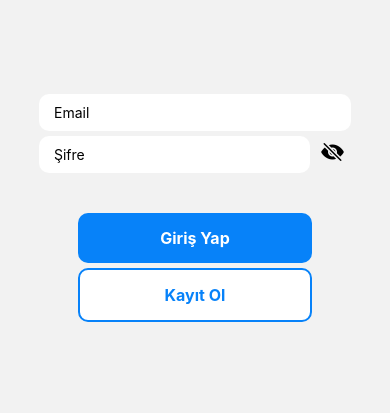
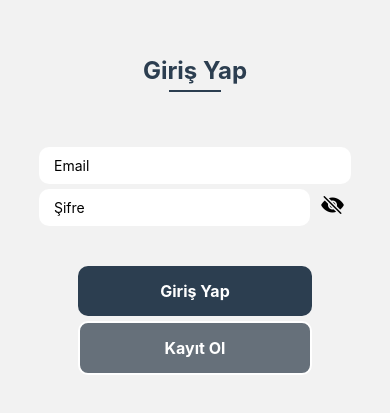
Before and after one commit to mehmetozzen/Mobile-E-Commerce-Project, a React Native app: screen /Login in a window 390 px wide. Shown: the part 217-630 px from the top of the page. Built offline with nearby package versions, Linux system fonts and the light colour scheme; no server answers.

Commit message:
Düzenlemeler - 26.12.23

```diff
--- a/app/screens/Login/Login.tsx
+++ b/app/screens/Login/Login.tsx
@@ -6,9 +6,8 @@ import {
   TextInput,
   TouchableOpacity,
   KeyboardAvoidingView,
-  Modal,
 } from 'react-native';
-import { createUserWithEmailAndPassword, signInWithEmailAndPassword } from 'firebase/auth';
+import { signInWithEmailAndPassword } from 'firebase/auth';
 import { auth } from '../../../firebaseConfig';
 import { Ionicons } from '@expo/vector-icons';
 import { RegisterModal } from './RegisterModal';
@@ -35,6 +34,16 @@ export default function Login() {
 
   return (
     <KeyboardAvoidingView style={styles.container}>
+      <View style={styles.visualTitleContainer}>
+        <Text style={styles.visualTitleText}>
+
+          <Text>Giriş </Text>
+
+          <Text>Yap</Text>
+        </Text>
+        <View style={styles.titleUnderline}></View>
+      </View>
+
       <View style={styles.inputContainer}>
         <TextInput
           placeholder="Email"
@@ -82,12 +91,31 @@ export default function Login() {
   );
 }
 
-
 const styles = StyleSheet.create({
   container: {
     flex: 1,
     justifyContent: 'center',
     alignItems: 'center',
+  },
+  visualTitleContainer: {
+    marginTop: 20,
+    alignItems: 'center',
+  },
+  visualTitleText: {
+    fontSize: 24,
+    fontWeight: 'bold',
+    color: '#2C3E50',
+    flexDirection: 'row',
+  },
+  blueText: {
+    color: '#2C3E50',
+  },
+  titleUnderline: {
+    backgroundColor: '#2C3E50',
+    height: 2,
+    width: '50%',
+    marginTop: 5,
+    marginBottom: 50
   },
   inputContainer: {
     width: '80%',
@@ -98,7 +126,6 @@ const styles = StyleSheet.create({
     paddingVertical: 10,
     borderRadius: 10,
     marginTop: 5,
-
   },
   inputPass: {
     backgroundColor: 'white',
@@ -106,8 +133,7 @@ const styles = StyleSheet.create({
     paddingVertical: 10,
     borderRadius: 10,
     marginTop: 5,
-    width: '87%'
-
+    width: '87%',
   },
   buttonContainer: {
     width: '60%',
@@ -116,25 +142,25 @@ const styles = StyleSheet.create({
     marginTop: 40,
   },
   button: {
-    backgroundColor: '#0782F9',
+    backgroundColor: '#2C3E50',
     width: '100%',
     padding: 15,
     borderRadius: 10,
     alignItems: 'center',
-  },
-  buttonOutline: {
-    backgroundColor: 'white',
-    marginTop: 5,
-    borderColor: '#0782F9',
-    borderWidth: 2,
   },
   buttonText: {
     color: 'white',
     fontWeight: '700',
     fontSize: 16,
   },
+  buttonOutline: {
+    backgroundColor: '#66707a',
+    marginTop: 5,
+    borderColor: 'white',
+    borderWidth: 2,
+  },
   buttonOutlineText: {
-    color: '#0782F9',
+    color: 'white',
     fontWeight: '700',
     fontSize: 16,
   },
@@ -143,26 +169,4 @@ const styles = StyleSheet.create({
     textAlign: 'center',
     marginTop: 10,
   },
-  modalContainer: {
-    flex: 1,
-    justifyContent: 'center',
-    alignItems: 'center',
-
-
-  },
-  modalContent: {
-    justifyContent: 'center',
-    alignItems: 'center',
-    backgroundColor: '#F2F2F2',
-    padding: 20,
-    borderRadius: 10,
-    width: '80%',
-    borderWidth: 2,
-    borderColor: '#0782F9',
-
-  },
-  modalInput: {
-    width: '80%',
-  }
-
 });
--- a/app/screens/Login/RegisterModal.tsx
+++ b/app/screens/Login/RegisterModal.tsx
@@ -62,8 +62,20 @@ export const RegisterModal = ({ isVisible, onClose }) => {
       visible={isVisible}
       onRequestClose={() => onClose()}
     >
+
+
+
       <View style={styles.modalContainer}>
+
         <View style={styles.modalContent}>
+        <View style={styles.visualTitleContainer}>
+        <Text style={styles.visualTitleText}>
+
+          <Text>Kayıt Ol! </Text>
+
+        </Text>
+        <View style={styles.titleUnderline}></View>
+      </View>
           <View style={styles.modalInput}>
             <TextInput
               placeholder="Kullanıcı Adı"
@@ -109,6 +121,26 @@ const styles = StyleSheet.create({
     justifyContent: 'center',
     alignItems: 'center',
   },
+  visualTitleContainer: {
+    marginTop: 20,
+    alignItems: 'center',
+  },
+  visualTitleText: {
+    fontSize: 24,
+    fontWeight: 'bold',
+    color: '#2C3E50',
+    flexDirection: 'row',
+  },
+  blueText: {
+    color: '#2C3E50',
+  },
+  titleUnderline: {
+    backgroundColor: '#2C3E50',
+    height: 2,
+    width: '50%',
+    marginTop: 5,
+    marginBottom: 50
+  },
   inputContainer: {
     width: '80%',
   },
@@ -136,16 +168,16 @@ const styles = StyleSheet.create({
     marginTop: 40,
   },
   button: {
-    backgroundColor: '#0782F9',
+    backgroundColor: '#2C3E50',
     width: '100%',
     padding: 15,
     borderRadius: 10,
     alignItems: 'center',
   },
   buttonOutline: {
-    backgroundColor: 'white',
+    backgroundColor: '#66707a',
     marginTop: 5,
-    borderColor: '#0782F9',
+    borderColor: '#66707a',
     borderWidth: 2,
   },
   buttonText: {
@@ -154,7 +186,7 @@ const styles = StyleSheet.create({
     fontSize: 16,
   },
   buttonOutlineText: {
-    color: '#0782F9',
+    color: 'white',
     fontWeight: '700',
     fontSize: 16,
   },
@@ -178,7 +210,7 @@ const styles = StyleSheet.create({
     borderRadius: 10,
     width: '80%',
     borderWidth: 2,
-    borderColor: '#0782F9',
+    borderColor: 'white',
 
   },
   modalInput: {
```
